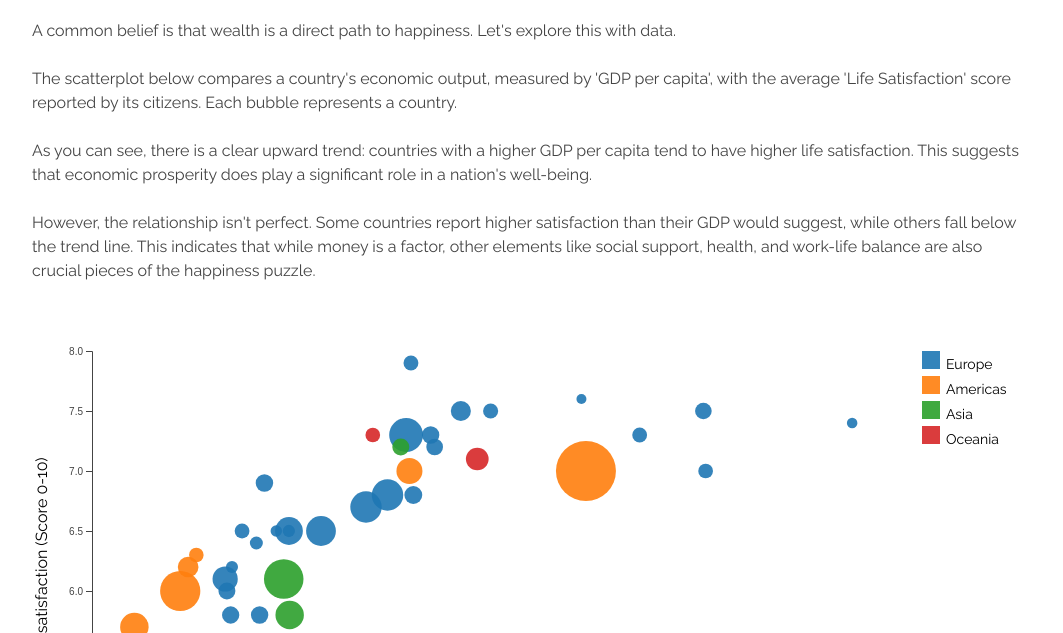
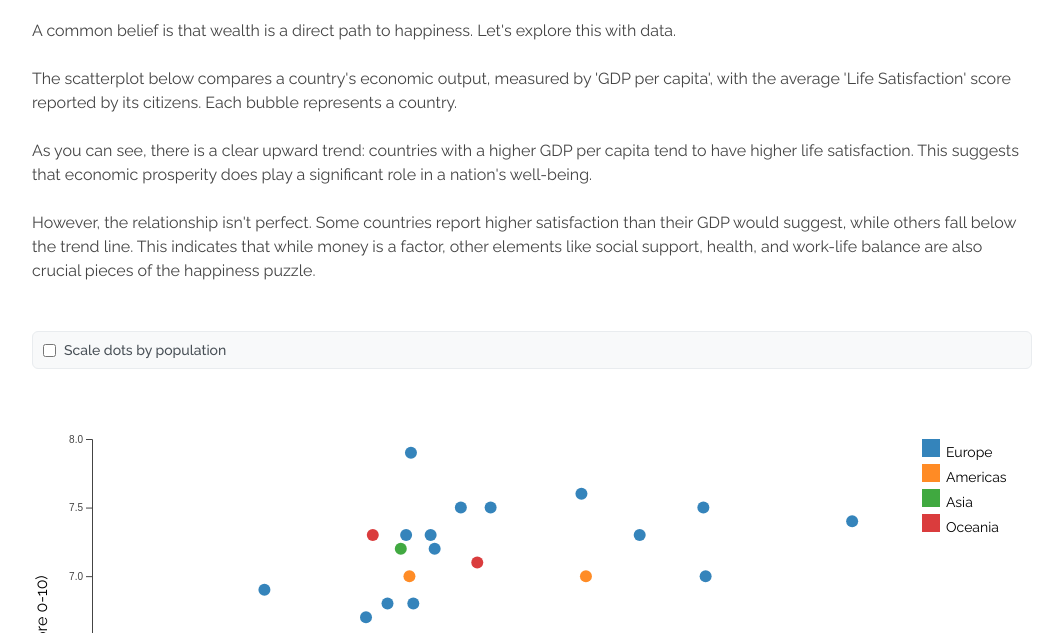
Before and after one commit to jan-eberwein/better-life-dashboard, a website built with Vite: page index.html in a window 1280 px wide. Both pictures are taken after a click on the element 577 px from the left and 57 px from the top of the page. Shown: the part 167-800 px from the top of the page, without its empty margins (108-1171 px from the left). Built offline with nearby package versions, Linux system fonts and the light colour scheme.

Commit message:
Scatter plot improvements
- Added Scale dots by population toggle to introduction
- Colored by continents always activated now

```diff
--- a/src/scatter.js
+++ b/src/scatter.js
@@ -6,10 +6,37 @@ export async function drawScatter(containerId) {
 
   // dimensions
   const fullW = container.node()?.clientWidth || 700;
-  const fullH = 500;
-  const margin = { top: 20, right: 130, bottom: 60, left: 60 }; // Increased right margin for legend
+  const fullH = 600; // Increased height to accommodate controls
+  const margin = { top: 60, right: 130, bottom: 60, left: 60 }; // Increased top margin for controls
   const w = fullW - margin.left - margin.right;
   const h = fullH - margin.top - margin.bottom;
+
+  // Add controls container
+  const controlsDiv = container
+      .append("div")
+      .style("margin-bottom", "10px")
+      .style("padding", "10px")
+      .style("background", "#f8f9fa")
+      .style("border-radius", "6px")
+      .style("border", "1px solid #e9ecef");
+
+  const controlLabel = controlsDiv
+      .append("label")
+      .style("display", "flex")
+      .style("align-items", "center")
+      .style("gap", "8px")
+      .style("font-family", "'Raleway', sans-serif")
+      .style("font-size", "14px")
+      .style("font-weight", "500")
+      .style("color", "#495057");
+
+  const scaleByPopCheckbox = controlLabel
+      .append("input")
+      .attr("type", "checkbox")
+      .attr("id", "scale-by-population")
+      .style("margin", "0");
+
+  controlLabel.append("span").text("Scale dots by population");
 
   // SVG setup
   const svg = container
@@ -20,7 +47,7 @@ export async function drawScatter(containerId) {
   const g = svg.append("g").attr("transform", `translate(${margin.left},${margin.top})`);
 
   // load & parse
-  const raw = await d3.csv("/data/2024BetterLife.csv", d3.autoType); //
+  const raw = await d3.csv("/data/2024BetterLife.csv", d3.autoType);
   if (!raw.length) return;
 
   // Get selected country from localStorage
@@ -46,7 +73,7 @@ export async function drawScatter(containerId) {
       .nice()
       .range([h, 0]);
 
-  // MODIFIED: Keep min size, increase max size
+  // Population scale for radius
   const rScale = popKey
       ? d3.scaleSqrt().domain(d3.extent(data, d => d[popKey])).range([5, 30])
       : () => 6;
@@ -58,6 +85,7 @@ export async function drawScatter(containerId) {
     Asia: "#2ca02c",
     Oceania: "#d62728"
   };
+
   function regionOf(country) {
     const eu = [
       "Austria","Belgium","Czechia","Denmark","Estonia","Finland",
@@ -113,13 +141,23 @@ export async function drawScatter(containerId) {
   const fmt = d3.format(",");
   const scoreFmt = d3.format(".1f");
 
+  // Function to update circles
+  function updateCircles() {
+    const usePopulationScale = scaleByPopCheckbox.property("checked");
+
+    circles
+        .transition()
+        .duration(500)
+        .attr("r", d => usePopulationScale ? rScale(d[popKey]) : 6);
+  }
+
   // draw points
   const circles = g.selectAll("circle")
       .data(data, d => d.Country)
       .join("circle")
       .attr("cx", d => x(d[xKey]))
       .attr("cy", d => y(d[yKey]))
-      .attr("r", d => (popKey ? rScale(d[popKey]) : rScale()))
+      .attr("r", 6) // Start with fixed radius
       .attr("fill", d => palette[regionOf(d.Country)])
       .attr("opacity", d => (selectedCountry && d.Country !== selectedCountry) ? 0.5 : 0.9)
       .attr("stroke", d => d.Country === selectedCountry ? "black" : "none")
@@ -142,6 +180,9 @@ export async function drawScatter(containerId) {
   if (selectedCountry) {
     circles.filter(d => d.Country === selectedCountry).raise();
   }
+
+  // Add event listener for checkbox
+  scaleByPopCheckbox.on("change", updateCircles);
 
   // Add Legend
   const legend = g.append("g")
```
Also changed, not shown: dashboard.html (+0 -4 lines), src/dashboard.js (+8 -30 lines). Lines whose indentation alone changed are shown as unchanged.
